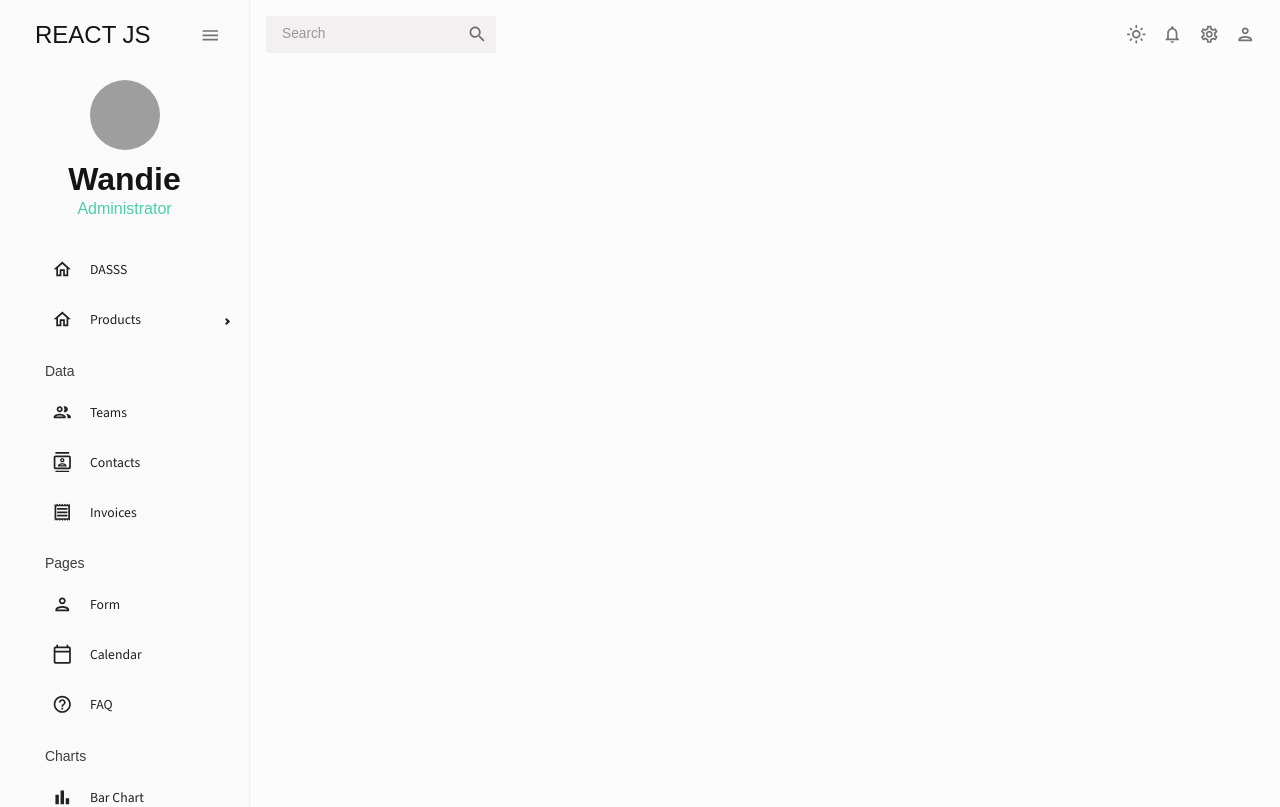
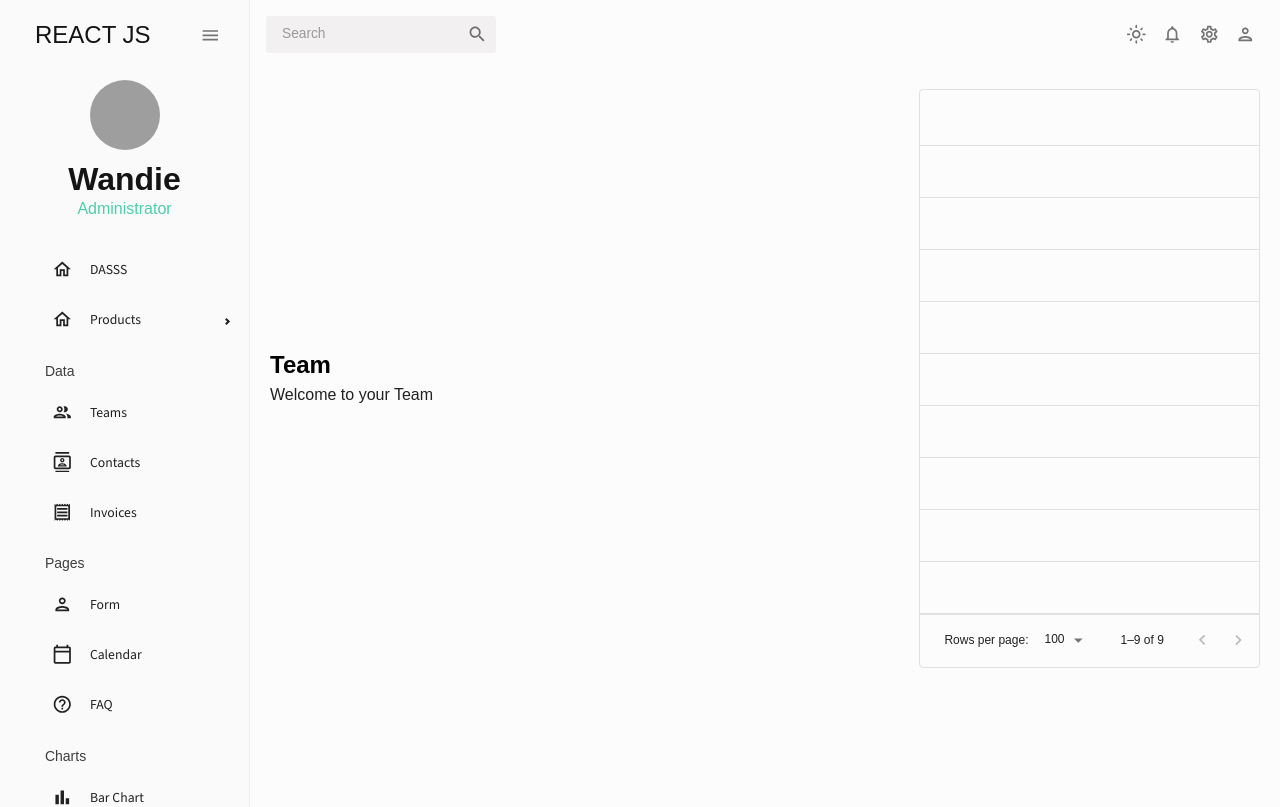
Before and after one commit to wandieinnocents/wandie-admin-dashboard-reactjs-material-ui-v1, a React (Create React App) app: page /team in a window 1280 px wide. Shown: the top 807 px of the page. Built offline with nearby package versions, Linux system fonts and the light colour scheme; grey boxes are pictures that could not be loaded; the HTML template or start-up script is replaced by a standard one.

Commit message:
Refactor code

```diff
--- a/src/App.js
+++ b/src/App.js
@@ -6,7 +6,7 @@
 import TopBar from "./scenes/global/TopBar";
 import SideBar from "./scenes/global/SideBar";
 import Dashboard from "./scenes/dashboard";
-// import Team from "./scenes/team";
+import Team from "./pages/Team";
 // import Invoices from "./scenes/invoices";
 // import Contacts from "./scenes/contacts";
 // import Bar from "./scenes/bar";
@@ -43,7 +43,7 @@
         <TopBar />
         <Routes>
         <Route path="/" element={<Dashboard />} />
-        {/* <Route path="/team" element={<Team />} /> */}
+        <Route path="/team" element={<Team />} />
         {/* <Route path="/contacts" element={<Contacts />} /> */}
         {/* <Route path="/invoices" element={<Invoices />} /> */}
         {/* <Route path="/form" element={<Form />} /> */}
--- /dev/null
+++ b/src/pages/Team.jsx
@@ -0,0 +1,41 @@
+import React from 'react';
+import Header from '../components/Header';
+import { Box, Button, IconButton, Typography, useTheme } from "@mui/material";
+import { mockDataTeam } from '../data/mockData';
+import AdminPanelSettingsOutlinedIcon from "@mui/icons-material/AdminPanelSettingsOutlined";
+import LockOpenOutlinedIcon from "@mui/icons-material/LockOpenOutlined";
+import SecurityOutlinedIcon from "@mui/icons-material/SecurityOutlined";
+import { DataGrid } from '@mui/x-data-grid';
+import { tokens } from '../theme';
+
+const Team = () => {
+  const theme = useTheme();
+  const colors = tokens(theme.palette.mode);
+
+  const columns =  [ ] ;
+  return (
+    <Box m="20px">
+
+      <Box display="flex" justifyContent="space-between" alignItems="center">
+      <Header title="Team" subtitle="Welcome to your Team" />
+
+      <Box>
+
+        <DataGrid
+        rows={ mockDataTeam }
+        columns={ columns }
+
+         />
+
+
+
+      </Box>
+
+
+      </Box>
+
+    </Box>
+  );
+}
+
+export default Team;
```
Also changed, not shown: 1 other file (tests, documents, lock files or other folders).
